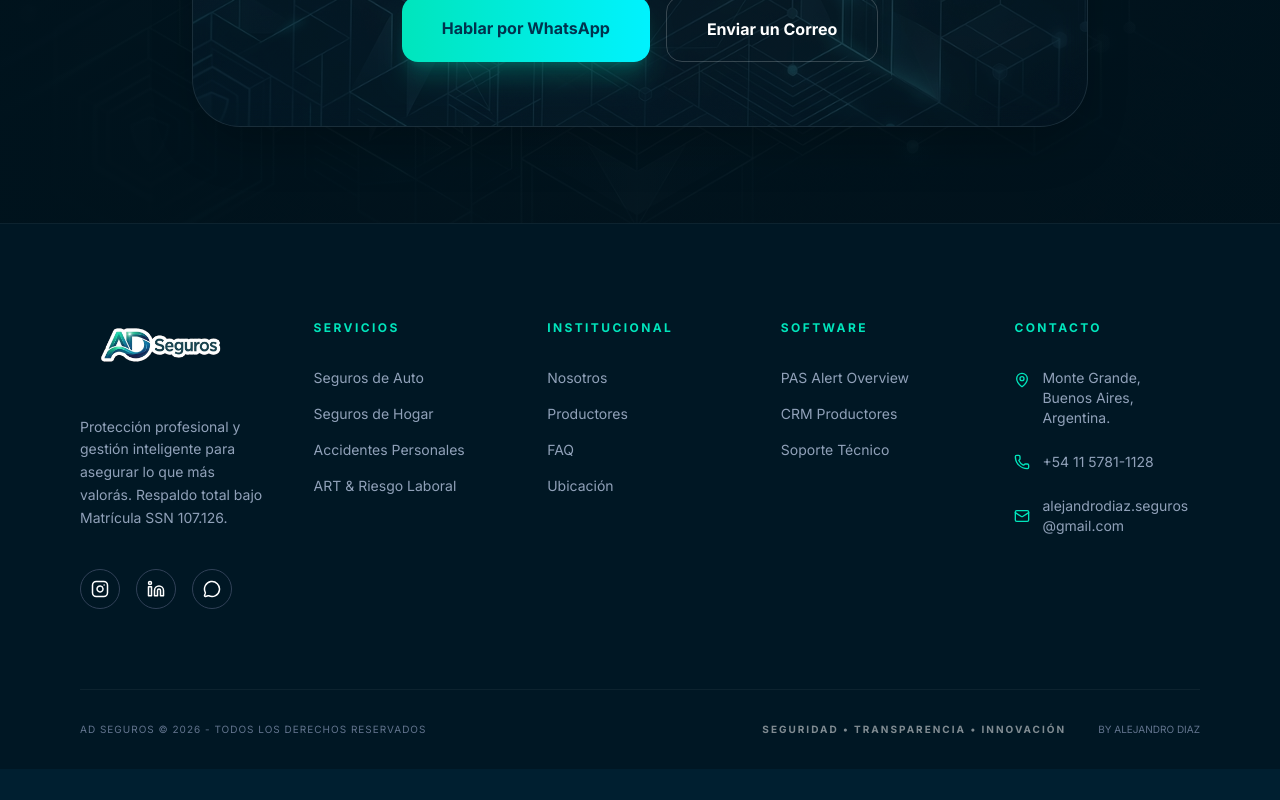
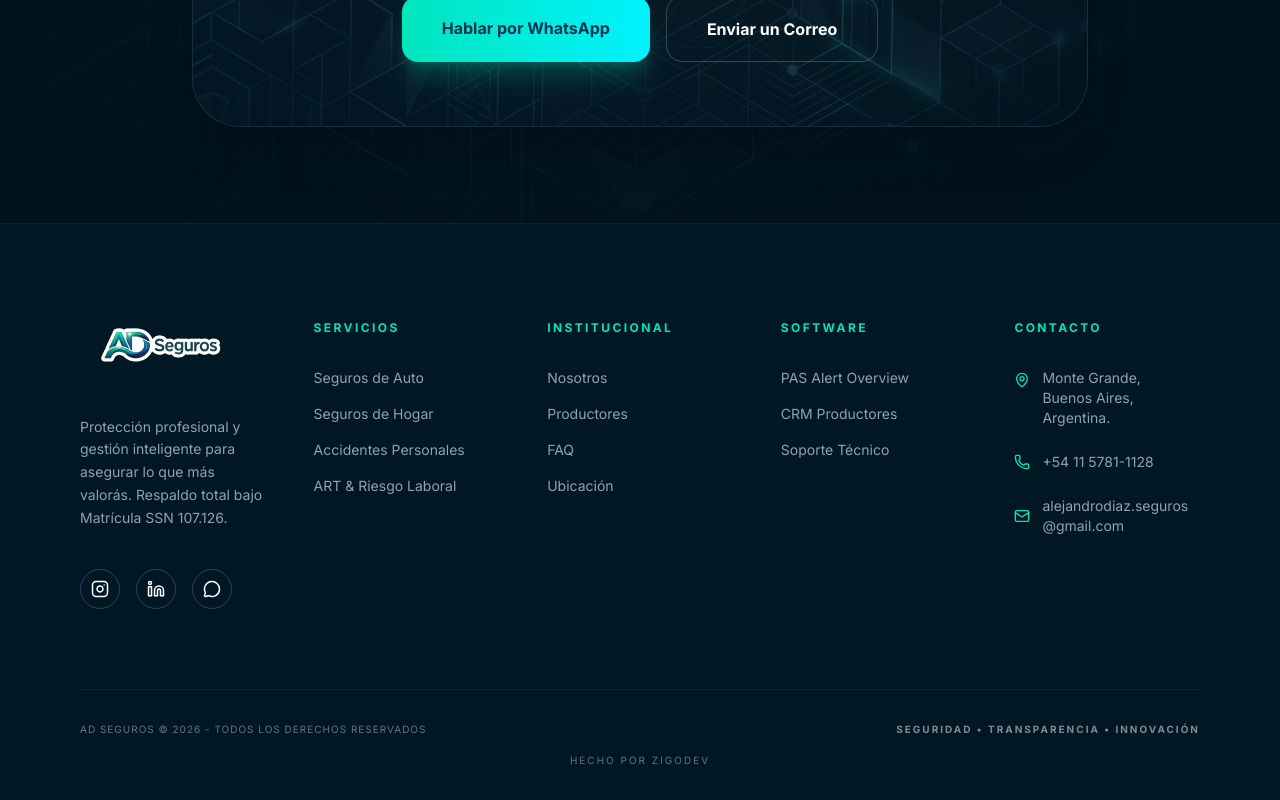
Before and after one commit to nicogomez94/ad-seguros2, a React (Vite) app: page / in a window 1280 px wide. Shown: the part 7382-8182 px from the top of the page. Before the commit the page ends 8151 px from the top, so only its background shows below. Built offline with nearby package versions, Linux system fonts and the light colour scheme.

Commit message:
footer zigo

```diff
--- a/src/components/Footer.tsx
+++ b/src/components/Footer.tsx
@@ -115,12 +115,19 @@ export default function Footer() {
           </div>
         </div>
 
-        <div className="pt-8 border-t border-white/5 flex flex-col md:flex-row justify-between items-center gap-6">
-          <span className="text-[10px] text-slate-500 uppercase tracking-widest">{t('footer.rightsReserved')}</span>
-          <div className="flex gap-8 items-center">
-            <span className="text-[10px] text-white/50 font-bold tracking-[0.2em] uppercase">{t('footer.valuesHeader')}</span>
-            <p className="text-[10px] text-slate-500">BY ALEJANDRO DIAZ</p>
+        <div className="pt-8 border-t border-white/5 flex flex-col items-center gap-4">
+          <div className="flex flex-col md:flex-row justify-between items-center gap-4 md:gap-8 w-full">
+            <span className="text-[10px] text-slate-500 uppercase tracking-widest text-center md:text-left">{t('footer.rightsReserved')}</span>
+            <span className="text-[10px] text-white/50 font-bold tracking-[0.2em] uppercase text-center md:text-right">{t('footer.valuesHeader')}</span>
           </div>
+          <a
+            href="https://zigodev.com.ar"
+            target="_blank"
+            rel="noopener"
+            className="text-[10px] text-slate-500 hover:text-ad-cyan transition-colors duration-300 uppercase tracking-[0.2em] text-center"
+          >
+            {t('footer.credit')}
+          </a>
         </div>
       </div>
     </footer>
--- a/src/context/LanguageContext.tsx
+++ b/src/context/LanguageContext.tsx
@@ -168,6 +168,7 @@ const translations: Record<Language, Record<string, string>> = {
     'footer.rightsReserved': 'AD SEGUROS © 2026 - Todos los derechos reservados',
     'footer.valuesHeader': 'Seguridad • Transparencia • Innovación',
     'footer.shortDesc': 'Protección profesional y gestión inteligente para asegurar lo que más valorás. Respaldo total bajo Matrícula SSN 107.126.',
+    'footer.credit': 'Hecho por ZigoDev',
 
     // Quote Generator
     'quote.title': 'Cotizador Rápido',
@@ -388,6 +389,7 @@ const translations: Record<Language, Record<string, string>> = {
     'footer.rightsReserved': 'AD SEGUROS © 2026 - All rights reserved',
     'footer.valuesHeader': 'Security • Transparency • Innovation',
     'footer.shortDesc': 'Professional protection and smart management to secure what you value most. Fully backed under SSN License 107.126.',
+    'footer.credit': 'Made by ZigoDev',
 
     // Quote Generator
     'quote.title': 'Quick Calculator',
```
